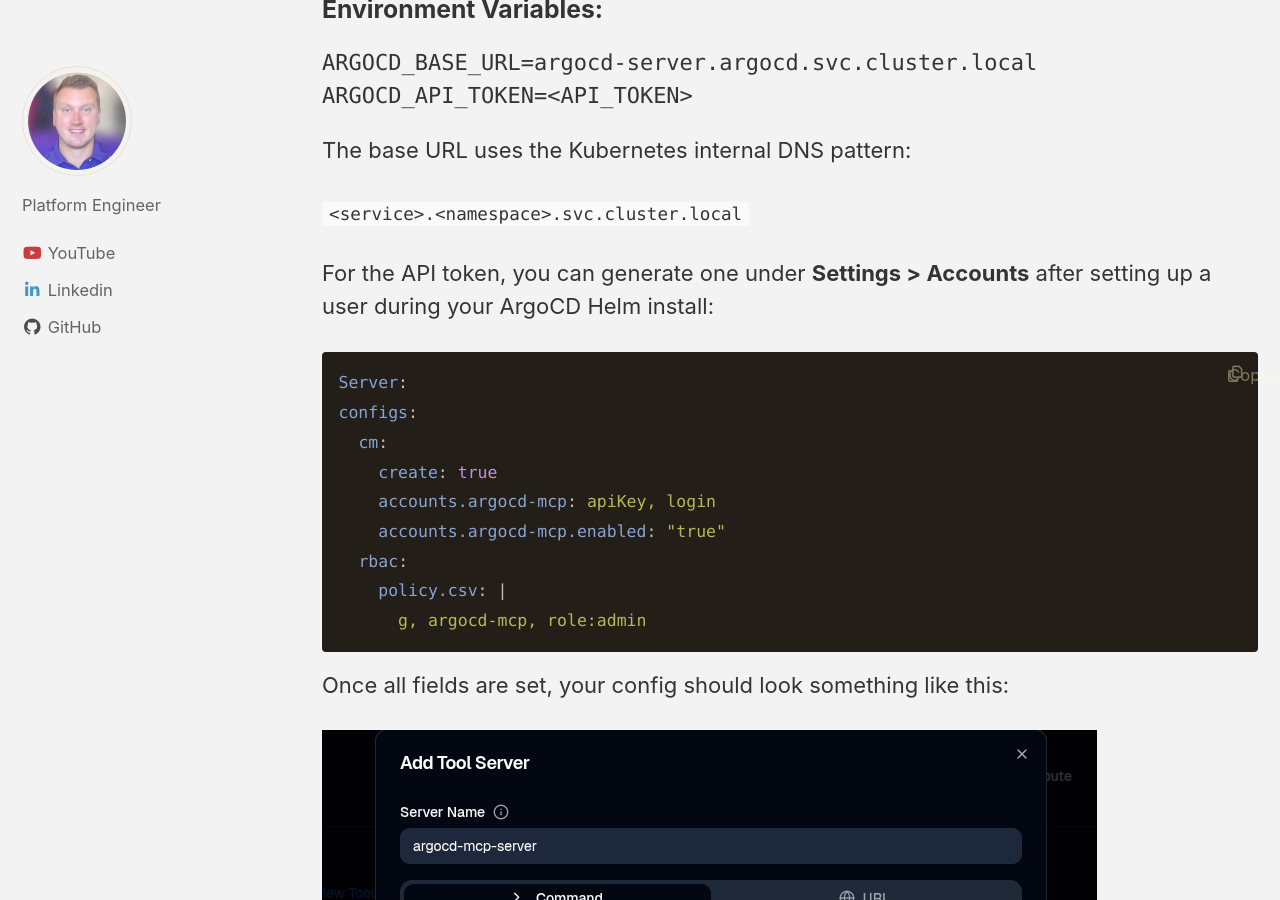
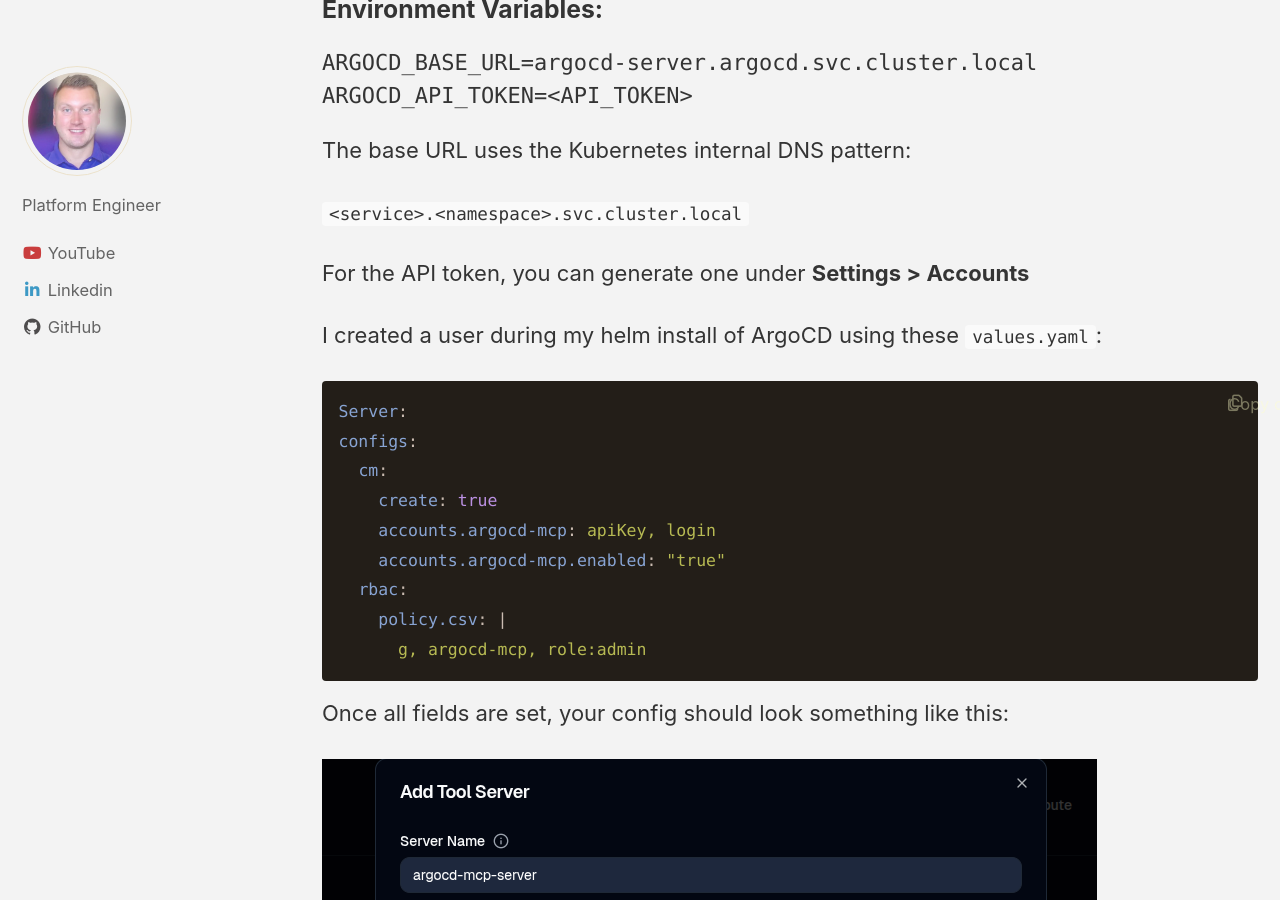
Before and after one commit to Matcham89/chrismatcham-dev, a Jekyll site: the page built from _posts/2025-05-08-Exploring-ArgoCD’s-New-MCP-Server-with-Kagent.md, in a window 1280 px wide and 900 px high, scrolled down 7816 px. Built offline with Jekyll 4.4.1, drawn with Linux system fonts in a browser that asks for light colours; cached includes are drawn as plain includes.

Commit message:
argocd mcp server kagent

````diff
--- a/_posts/2025-05-08-Exploring-ArgoCD’s-New-MCP-Server-with-Kagent.md
+++ b/_posts/2025-05-08-Exploring-ArgoCD’s-New-MCP-Server-with-Kagent.md
@@ -204,7 +204,9 @@ The base URL uses the Kubernetes internal DNS pattern:
 
 `<service>.<namespace>.svc.cluster.local`
 
-For the API token, you can generate one under **Settings > Accounts** after setting up a user during your ArgoCD Helm install:
+For the API token, you can generate one under **Settings > Accounts**
+
+I created a user during my helm install of ArgoCD using these `values.yaml`:
 
 ```yaml
 Server:
````
